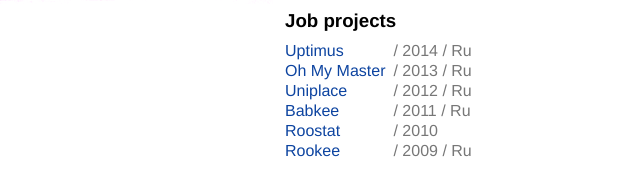
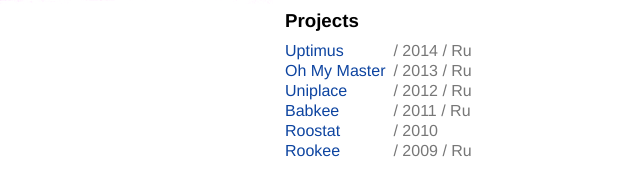
Before and after one commit to blackchestnut/blackchestnut.github.io, a plain HTML site: page index.html in a window 1280 px wide. Shown: the part 329-509 px from the top of the page, 305-945 px from the left. Drawn offline with Linux system fonts and the light colour scheme.

Commit message:
Update h3

```diff
--- a/index.html
+++ b/index.html
@@ -83,7 +83,7 @@
         <li><a href="http://mybudget.ws">myBudget</a><span>&nbsp;/&nbsp;2012&nbsp;/&nbsp;Ru</span></li>
       </ul>
 
-      <h3>Job projects</h3>
+      <h3>Projects</h3>
       <ul class="table">
         <li><a href="http://uptimus.ru">Uptimus</a><span>&nbsp;/&nbsp;2014&nbsp;/&nbsp;Ru</span></li>
         <li><a href="http://ohmymaster.com">Oh My Master</a><span>&nbsp;/&nbsp;2013&nbsp;/&nbsp;Ru</span></li>
```
